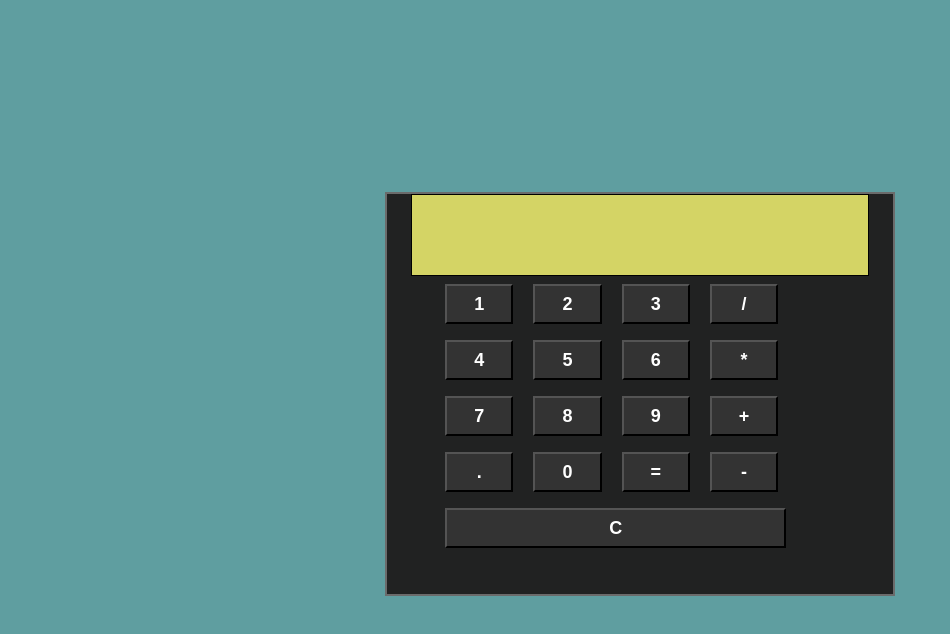
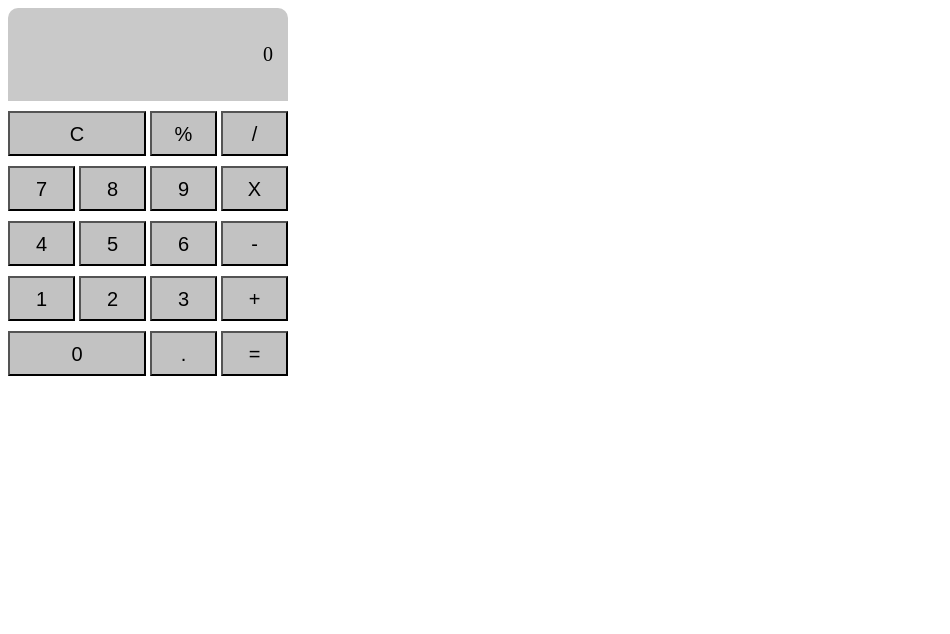
Before and after one commit to Hinesh-Hemani/Basic-Calculater, a plain HTML site: page index.html in a window 1280 px wide. Shown: the whole page, without its empty margins (0-950 px from the left). Drawn offline with Linux system fonts and the light colour scheme.

Commit message:
calculater is ready

```diff
--- a/index.css
+++ b/index.css
@@ -1,38 +1,27 @@
-body{
-    background-color: cadetblue;
-    margin-top: 15%;
+.display {
+  background-color: rgb(201, 201, 201);
+  padding: 15px;
+  width: 250px;
+  text-align: right;
+  font-size: 20px;
+  border-top-left-radius: 10px;
+  border-top-right-radius: 10px;
 }
-#Calculater{
-    border: 2px solid rgb(107, 107, 107);
-    width: 40%;
-    height: 50vh;
-    margin: auto;
-    background-color: rgb(33, 34, 34);
- }
-#cal-display{
-    background-color: rgb(212, 212, 101);
-    border: 1px solid black;
-    width: 90%;
-    height: 10vh;
-    margin: auto;
+
+button {
+  padding: 10px;
+  width: 67px;
+  height: 45px;
+  margin-top: 10px;
+  background-color: rgb(194, 194, 194);
+  color: black;
+  font-size: 20px;
 }
-form{
-    width: 90%;
-    margin-left: 50px;
+
+button:hover {
+  cursor: pointer;
+  background-color: rgb(182, 178, 178);
 }
-form input{
-    font-size: 18px;
-    font-weight: bold;
-margin: 8px;
-width: 15%;
-height: 5vh;
-background-color: rgb(51, 51, 51);
-color: #fff;}
-form input:hover{
-    background-color: yellowgreen;
-    color: black;
+button:active {
+  background-color: rgb(136, 136, 136);
 }
-#clear-all{
-    width: 75%;
-    height: 5vh;
-}
--- a/index.html
+++ b/index.html
@@ -1,38 +1,47 @@
 <!DOCTYPE html>
 <html lang="en">
-<head>
-    <meta charset="UTF-8">
-    <meta http-equiv="X-UA-Compatible" content="IE=edge">
-    <meta name="viewport" content="width=device-width, initial-scale=1.0">
-    <title>Calculater</title>
-    <link rel="stylesheet" href="./index.css">
-</head>
-<body>
-    <div id="Calculater">
- <div id="cal-display"></div>
- <form action="#" method="POST">
-     <input type="button" value="1">
-     <input type="button" value="2">
-     <input type="button" value="3">
-     <input type="button" value="/">
-     <br />
-     <input type="button" value="4">
-     <input type="button" value="5">
-     <input type="button" value="6">
-     <input type="button" value="*">
-     <br />
-     <input type="button" value="7">
-     <input type="button" value="8">
-     <input type="button" value="9">
-     <input type="button" value="+">
-     <br />
-     <input type="button" value=".">
-     <input type="button" value="0">
-     <input type="button" value="=">
-     <input type="button" value="-">
-     <br />
-     <input id="clear-all" type="button" value="C">
- </form>
-</div>
-</body>
+  <head>
+    <meta charset="UTF-8" />
+    <meta http-equiv="X-UA-Compatible" content="IE=edge" />
+    <meta name="viewport" content="width=device-width, initial-scale=1.0" />
+    <title>Calculator</title>
+    <link rel="stylesheet" href="index.css" type="text/css" />
+  </head>
+  <body>
+    <div class="display">
+      <p id="output">0</p>
+    </div>
+    <div class="first-row">
+      <button onclick="forclear()" id="r1-1" style="width: 138px">C</button>
+      <button id="r1-3" onclick="perc()">%</button>
+      <button id="r1-4" onclick="fordisplay('/')">/</button>
+    </div>
+    <div class="second-row">
+      <button id="r2-1" onclick="fordisplay('7')">7</button>
+      <button id="r2-2" onclick="fordisplay('8')">8</button>
+      <button id="r2-3" onclick="fordisplay('9')">9</button>
+      <button id="r2-4" onclick="fordisplay('*')">X</button>
+    </div>
+    <div class="third-row">
+      <button id="r3-1" onclick="fordisplay('4')">4</button>
+      <button id="r3-2" onclick="fordisplay('5')">5</button>
+      <button id="r3-3" onclick="fordisplay('6')">6</button>
+      <button id="r3-4" onclick="fordisplay('-')">-</button>
+    </div>
+    <div class="fourth-row">
+      <button id="r4-1" onclick="fordisplay('1')">1</button>
+      <button id="r4-2" onclick="fordisplay('2')">2</button>
+      <button id="r4-3" onclick="fordisplay('3')">3</button>
+      <button id="r4-4" onclick="fordisplay('+')">+</button>
+    </div>
+    <div class="fifth-row">
+      <button id="r5-1" style="width: 138px" onclick="fordisplay('0')">
+        0
+      </button>
+      <button id="r5-2" onclick="fordisplay('.')">.</button>
+      <button id="r5-3" onclick="solve()">=</button>
+    </div>
+
+    <script src="./index.js"></script>
+  </body>
 </html>
--- /dev/null
+++ b/index.js
@@ -0,0 +1,34 @@
+// this function will clear the typed numbers in caculator
+
+function forclear() {
+  document.getElementById("output").innerHTML = 0;
+}
+
+// removezero this func will remove the zero from default value
+
+function removezero() {
+  var text = document.getElementById("output").innerHTML;
+  if (text === "0") {
+    text = "";
+    document.getElementById("output").innerHTML = text;
+  }
+}
+
+//  %  ===> this will calculate the percentage of added values
+function perc() {
+  var value = document.getElementById("output").innerHTML;
+  value = value / 100;
+  document.getElementById("output").innerHTML = value;
+}
+
+function fordisplay(value) {
+  removezero();
+  document.getElementById("output").innerHTML += value;
+}
+
+function solve() {
+  removezero();
+  var equation = document.getElementById("output").innerHTML;
+  var solved =  (equation);
+  document.getElementById("output").innerHTML = solved;
+}
```
